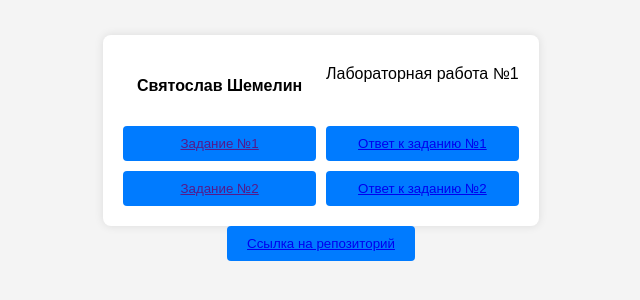
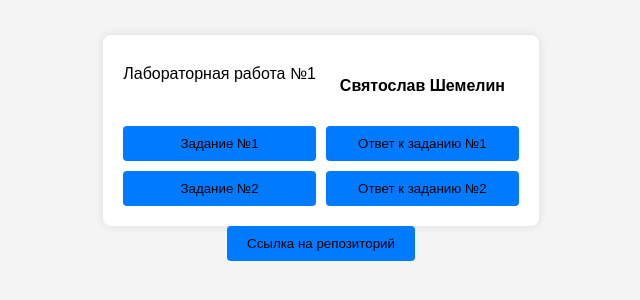
Before and after one commit to sweeser/Web-lab-1, a plain HTML site: page index.html in a window 1280 px wide. Shown: the part 252-552 px from the top of the page, without its empty margins (319-959 px from the left). Drawn offline with Linux system fonts and the light colour scheme.

Commit message:
Ссылки V4.0

```diff
--- a/index.html
+++ b/index.html
@@ -30,6 +30,12 @@
             gap: 10px;
         }
 
+        a {
+            text-decoration: none;
+            color: black;
+            outline: none;
+        }
+
         p {
             margin: 10px 0;
         }
@@ -51,12 +57,13 @@
 </head>
 
 <body>
+
     <form>
+        <p>Лабораторная работа №1</p>
         <h4 id="author" title="GossJS">Святослав Шемелин</h4>
-        <p>Лабораторная работа №1</p>
-        <button><a href="">Задание №1</a></button>
+        <button><a href="http://kodaktor.ru/sigma.pdf">Задание №1</a></button>
         <button><a href="https://sweeser.github.io/Web-lab-1/Task1/math.xml">Ответ к заданию №1</a></button>
-        <button><a href="">Задание №2</a></button>
+        <button><a href="http://kodaktor.ru/svg.pdf">Задание №2</a></button>
         <button><a href="https://sweeser.github.io/Web-lab-1/Task2/svg.xml">Ответ к заданию №2</a></button>
     </form>
     <button><a href="https://github.com/sweeser/Web-lab-1">Ссылка на репозиторий</a></button>
```
